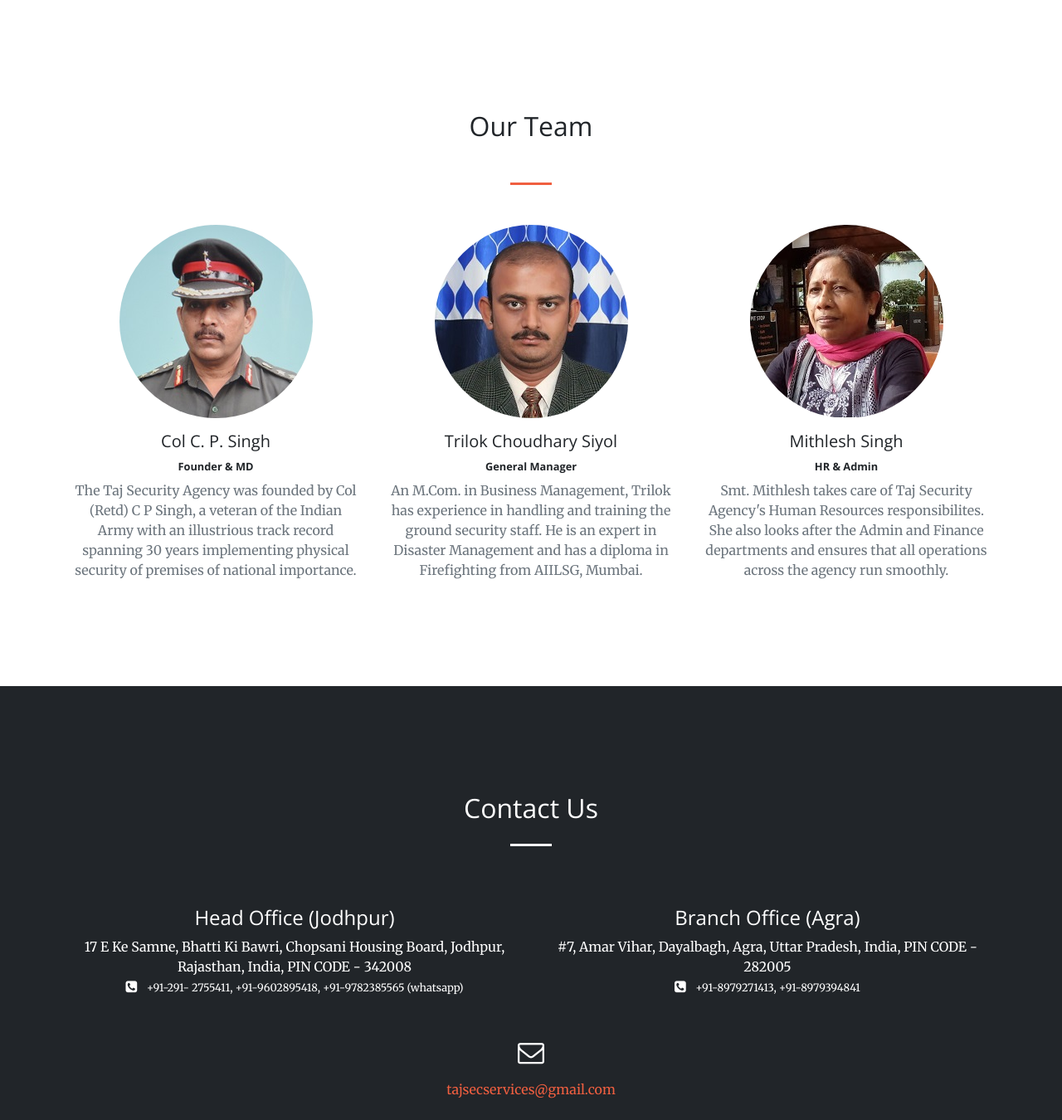
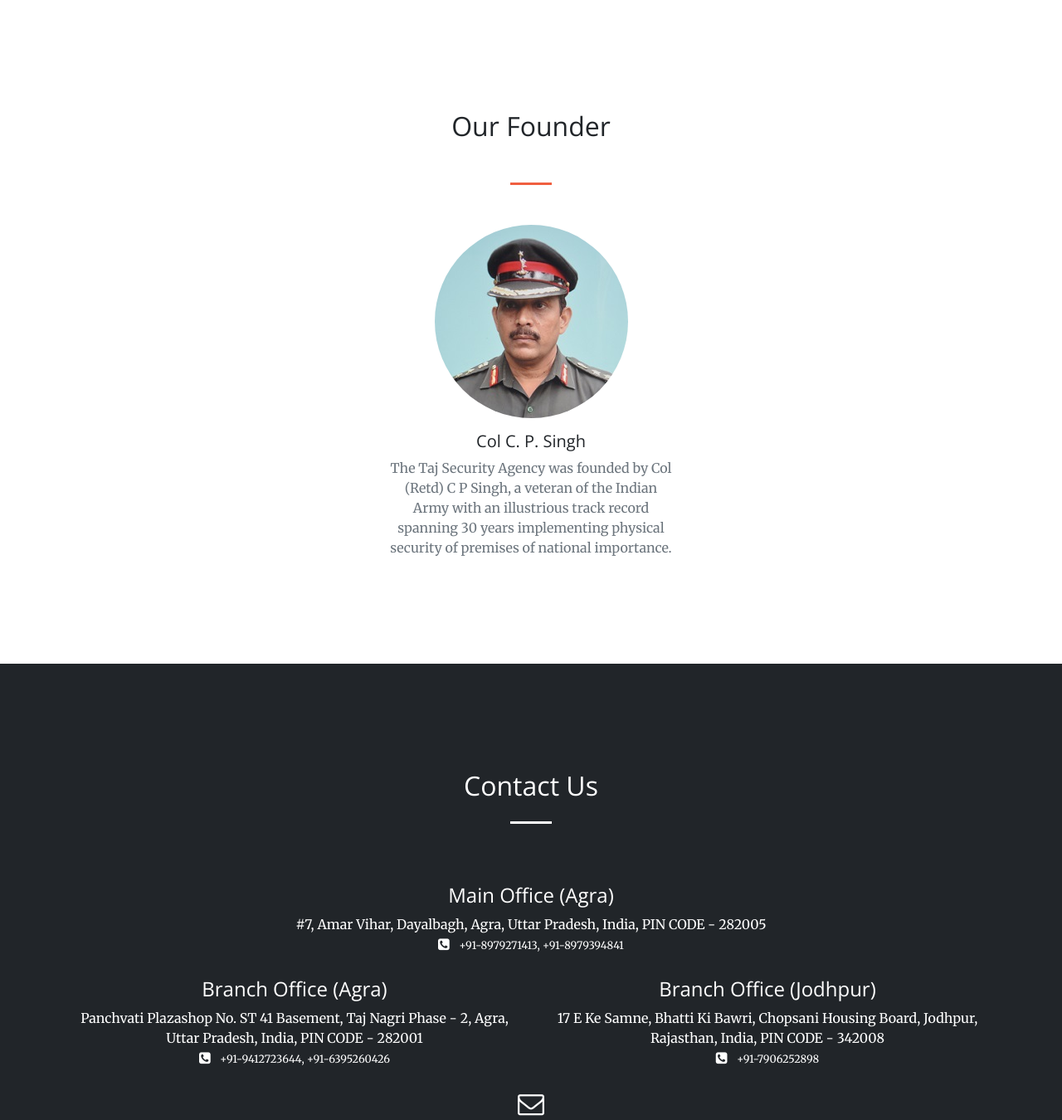
Before and after one commit to satendrapalsingh/tajsecurity2, a plain HTML site: page index.html in a window 1280 px wide. Shown: the part 4440-5790 px from the top of the page at 83% size. Drawn offline with nearby package versions, Linux system fonts and the light colour scheme.

Commit message:
Add files via upload

```diff
--- a/index.html
+++ b/index.html
@@ -46,7 +46,7 @@
     <!-- Custom styles for this template -->
     <link href="css/creative.css" rel="stylesheet">
 
-  <script type="text/javascript" src="https://gc.kis.v2.scr.kaspersky-labs.com/CD44D054-8352-8749-AFA7-0FFB20D86A0B/main.js" charset="UTF-8"></script><link rel="stylesheet" crossorigin="anonymous" href="https://gc.kis.v2.scr.kaspersky-labs.com/767E07FB-EE35-324B-99CE-45A70AE2C64E/abn/main.css"/><script type="text/javascript" src="https://gc.kis.v2.scr.kaspersky-labs.com/CD44D054-8352-8749-AFA7-0FFB20D86A0B/main.js" charset="UTF-8"></script><link rel="stylesheet" crossorigin="anonymous" href="https://gc.kis.v2.scr.kaspersky-labs.com/767E07FB-EE35-324B-99CE-45A70AE2C64E/abn/main.css"/><script type="text/javascript" src="https://gc.kis.v2.scr.kaspersky-labs.com/E0C55F4A-9B6C-7B42-AC39-BD281B031D65/main.js" charset="UTF-8"></script><link rel="stylesheet" crossorigin="anonymous" href="https://gc.kis.v2.scr.kaspersky-labs.com/EE83E748-BE92-9A4A-AA7F-D6615C3A8609/abn/main.css"/></head>
+  <script type="text/javascript" src="https://gc.kis.v2.scr.kaspersky-labs.com/CD44D054-8352-8749-AFA7-0FFB20D86A0B/main.js" charset="UTF-8"></script><link rel="stylesheet" crossorigin="anonymous" href="https://gc.kis.v2.scr.kaspersky-labs.com/767E07FB-EE35-324B-99CE-45A70AE2C64E/abn/main.css"/><script type="text/javascript" src="https://gc.kis.v2.scr.kaspersky-labs.com/CD44D054-8352-8749-AFA7-0FFB20D86A0B/main.js" charset="UTF-8"></script><link rel="stylesheet" crossorigin="anonymous" href="https://gc.kis.v2.scr.kaspersky-labs.com/767E07FB-EE35-324B-99CE-45A70AE2C64E/abn/main.css"/><script type="text/javascript" src="https://gc.kis.v2.scr.kaspersky-labs.com/CD44D054-8352-8749-AFA7-0FFB20D86A0B/main.js" charset="UTF-8"></script><link rel="stylesheet" crossorigin="anonymous" href="https://gc.kis.v2.scr.kaspersky-labs.com/767E07FB-EE35-324B-99CE-45A70AE2C64E/abn/main.css"/><script type="text/javascript" src="https://gc.kis.v2.scr.kaspersky-labs.com/E0C55F4A-9B6C-7B42-AC39-BD281B031D65/main.js" charset="UTF-8"></script><link rel="stylesheet" crossorigin="anonymous" href="https://gc.kis.v2.scr.kaspersky-labs.com/EE83E748-BE92-9A4A-AA7F-D6615C3A8609/abn/main.css"/></head>
 
   <body id="page-top">
 
@@ -423,33 +423,18 @@
 
     <section class="text-center" id="team">
       <div class="container">
-        <h2 class="mb-5">Our Team</h2>
+        <h2 class="mb-5">Our Founder</h2>
         <hr class="my-5">
         <div class="row">
+          <div class="col-lg-4"></div>
           <div class="col-lg-4">
             <div class="testimonial-item mx-auto mb-5 mb-lg-0">
               <img class="img-fluid rounded-circle mb-3" src="img/team/cpsingh.jpg" alt="">
               <h5>Col C. P. Singh</h5>
-              <h6><small><strong>Founder &amp; MD</strong></small></h6>
               <p class="text-muted mb-0">The Taj Security Agency was founded by Col (Retd) C P Singh, a veteran of the Indian Army with an illustrious track record spanning 30 years implementing physical security of premises of national importance.</p>
             </div>
           </div>
-          <div class="col-lg-4">
-            <div class="testimonial-item mx-auto mb-5 mb-lg-0">
-              <img class="img-fluid rounded-circle mb-3" src="img/team/trilok.jpg" alt="">
-              <h5>Trilok Choudhary Siyol</h5>
-              <h6><small><strong>General Manager</strong></small></h6>
-              <p class="text-muted mb-0">An M.Com. in Business Management, Trilok has experience in handling and training the ground security staff. He is an expert in Disaster Management and has a diploma in Firefighting from AIILSG, Mumbai.</p>
-            </div>
-          </div>
-          <div class="col-lg-4">
-            <div class="testimonial-item mx-auto mb-5 mb-lg-0">
-              <img class="img-fluid rounded-circle mb-3" src="img/team/mithlesh.jpg" alt="">
-              <h5>Mithlesh Singh</h5>
-              <h6><small><strong>HR &amp; Admin</strong></small></h6>
-              <p class="text-muted mb-0">Smt. Mithlesh takes care of Taj Security Agency's Human Resources responsibilites. She also looks after the Admin and Finance departments and ensures that all operations across the agency run smoothly.</p>
-            </div>
-          </div>
+          <div class="col-lg-4"></div>
         </div>
       </div>
     </section>
@@ -463,16 +448,22 @@
       <br>
       <div class="container">
         <div class="row">
-          <div class="col-lg-6 ml-auto text-center">
-            <h4>Head Office (Jodhpur)</h4>
-            <p>17 E Ke Samne, Bhatti Ki Bawri, Chopsani Housing Board, Jodhpur, Rajasthan, India, PIN CODE - 342008<br><i class="fa fa-phone-square mb-3 sr-contact"></i>&nbsp; &nbsp;<small>+91-291- 2755411, +91-9602895418, +91-9782385565 (whatsapp)</small></p>
-          </div>
-          <div class="col-lg-6 mr-auto text-center">
-            <h4>Branch Office (Agra)</h4>
+          <div class="col-lg-12 mr-auto text-center">
+            <h4>Main Office (Agra)</h4>
             <p>#7, Amar Vihar, Dayalbagh, Agra, Uttar Pradesh, India, PIN CODE - 282005<br><i class="fa fa-phone-square mb-3 sr-contact"></i>&nbsp; &nbsp;<small>+91-8979271413, +91-8979394841</small></p>
           </div>
         </div>
+        <div class="row">
+          <div class="col-lg-6 mr-auto text-center">
+            <h4>Branch Office (Agra)</h4>
+            <p>Panchvati Plazashop No. ST 41 Basement, Taj Nagri Phase - 2, Agra, Uttar Pradesh, India, PIN CODE - 282001<br><i class="fa fa-phone-square mb-3 sr-contact"></i>&nbsp; &nbsp;<small>+91-9412723644, +91-6395260426</small></p>
+          </div>
+          <div class="col-lg-6 ml-auto text-center">
+            <h4>Branch Office (Jodhpur)</h4>
+            <p>17 E Ke Samne, Bhatti Ki Bawri, Chopsani Housing Board, Jodhpur, Rajasthan, India, PIN CODE - 342008<br><i class="fa fa-phone-square mb-3 sr-contact"></i>&nbsp; &nbsp;<small>+91-7906252898</small></p>
+          </div>
         <br>
+        </div>
         <div class="row">
             <div class="col-lg-12 ml-auto text-center">
                 <i class="fa fa-envelope-o fa-2x mb-3 sr-contact"></i>
```
